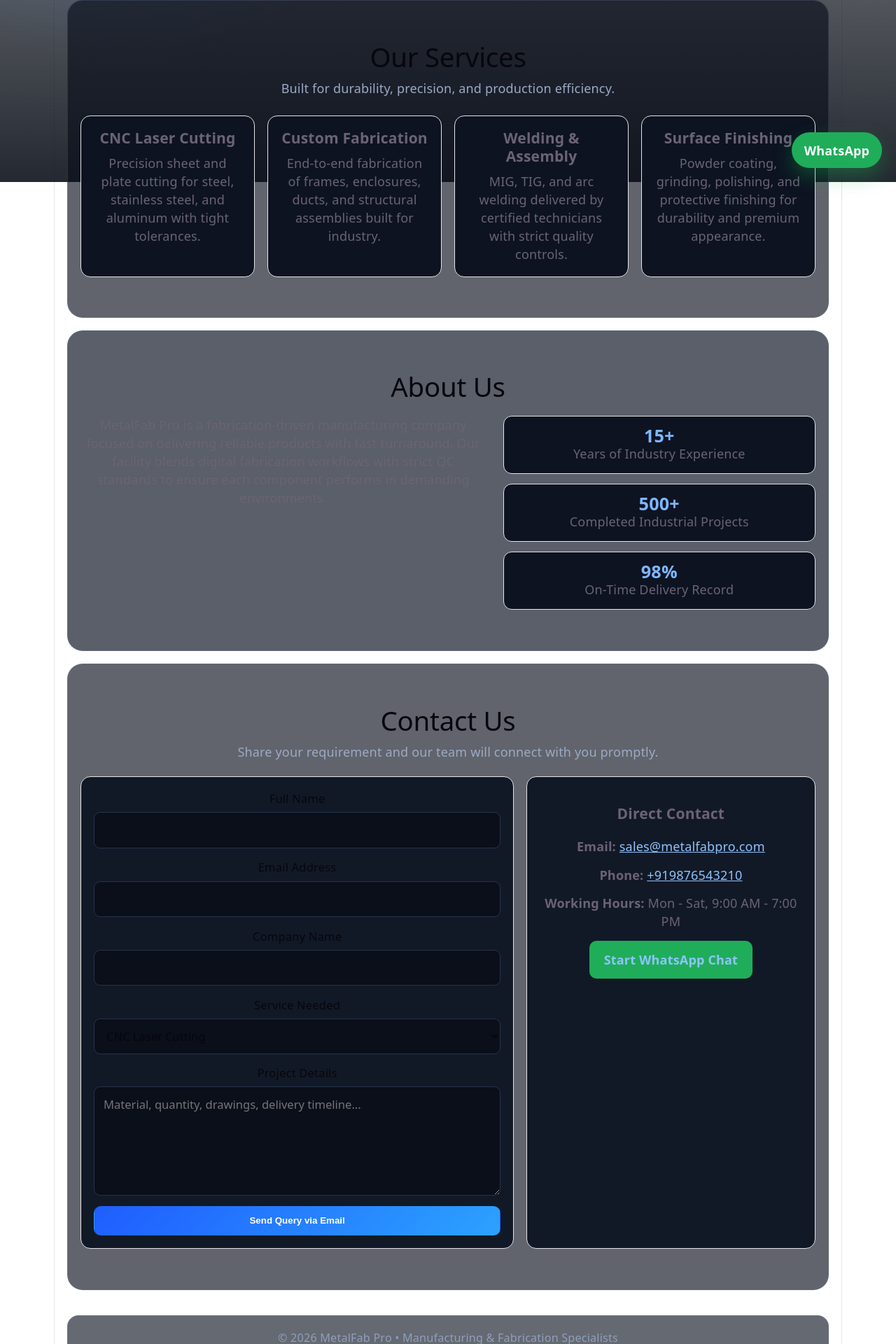
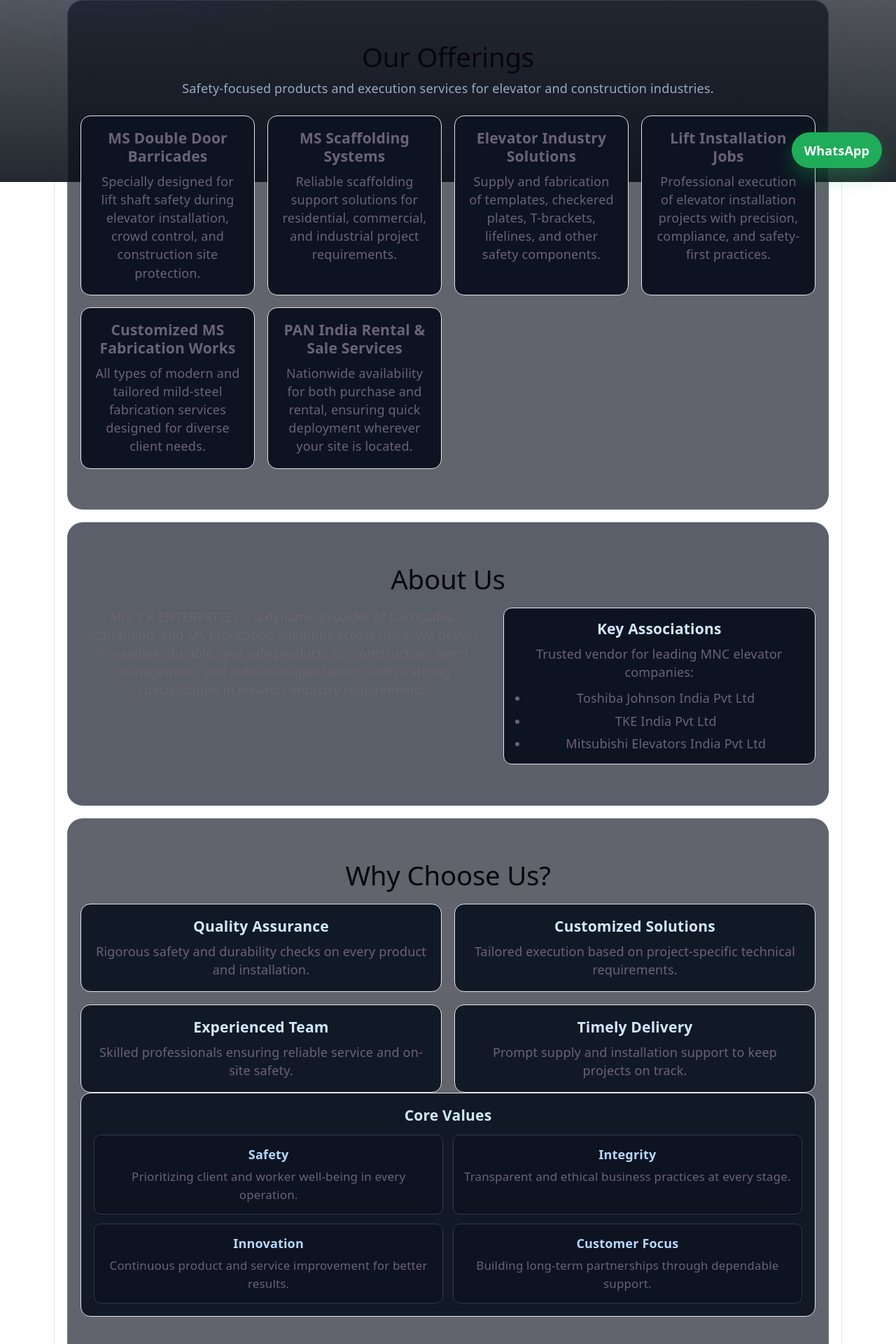
Before and after one commit to manojvkhatokar/website, a React app: page / in a window 1280 px wide. Shown: the part 540-2460 px from the top of the page at 70% size. Built offline with nearby package versions, Linux system fonts and the light colour scheme; the HTML template or start-up script is replaced by a standard one.

Commit message:
data include

```diff
--- a/src/App.css
+++ b/src/App.css
@@ -218,12 +218,52 @@
   background: rgba(13, 20, 35, 0.68);
 }
 
+.map-layout {
+  margin-top: 1.2rem;
+  display: grid;
+  grid-template-columns: 1.35fr 0.9fr;
+  gap: 1rem;
+}
+
+.map-frame,
+.map-details {
+  border: 1px solid var(--border);
+  border-radius: 14px;
+  background: rgba(13, 19, 33, 0.92);
+  overflow: hidden;
+}
+
+.map-frame iframe {
+  width: 100%;
+  height: 360px;
+  border: 0;
+  display: block;
+}
+
+.map-details {
+  padding: 1rem;
+}
+
+.map-details h3 {
+  margin: 0 0 0.7rem;
+  color: #d2e8ff;
+}
+
+.map-details p {
+  margin: 0 0 1rem;
+}
+
 .about-grid {
   margin-top: 1rem;
   display: grid;
   grid-template-columns: 1.3fr 1fr;
   gap: 1.4rem;
   align-items: start;
+}
+
+.about-side {
+  display: grid;
+  gap: 0.9rem;
 }
 
 .stats {
@@ -245,6 +285,87 @@
   display: block;
   color: #7fb7ff;
   font-size: 1.4rem;
+}
+
+.associations {
+  border: 1px solid var(--border);
+  border-radius: 12px;
+  padding: 0.9rem;
+  background: #0d1321;
+}
+
+.associations h3 {
+  margin: 0 0 0.55rem;
+  color: #d2e8ff;
+}
+
+.associations p {
+  margin: 0 0 0.6rem;
+}
+
+.associations ul {
+  margin: 0;
+  padding-left: 1.05rem;
+  display: grid;
+  gap: 0.35rem;
+}
+
+.why-grid {
+  margin-top: 1rem;
+  display: grid;
+  grid-template-columns: repeat(2, 1fr);
+  gap: 1rem;
+}
+
+.why-card,
+.statement-card {
+  border: 1px solid var(--border);
+  border-radius: 14px;
+  padding: 1rem;
+  background: rgba(13, 19, 33, 0.92);
+}
+
+.why-card h3,
+.statement-card h3 {
+  margin: 0 0 0.55rem;
+  color: #d2e8ff;
+}
+
+.why-card p,
+.statement-card p {
+  margin: 0;
+}
+
+.mission-vision-grid {
+  margin-top: 1rem;
+  display: grid;
+  grid-template-columns: repeat(2, 1fr);
+  gap: 1rem;
+}
+
+.values-grid {
+  margin-top: 0.85rem;
+  display: grid;
+  grid-template-columns: repeat(2, 1fr);
+  gap: 0.75rem;
+}
+
+.value-item {
+  padding: 0.75rem;
+  border: 1px solid #2b3952;
+  border-radius: 10px;
+  background: #0d1321;
+}
+
+.value-item strong {
+  display: block;
+  margin-bottom: 0.35rem;
+  color: #b6d7ff;
+}
+
+.value-item p {
+  margin: 0;
+  font-size: 0.94rem;
 }
 
 .contact-layout {
@@ -346,7 +467,14 @@
 @media (max-width: 1000px) {
   .hero-section,
   .about-grid,
+  .why-grid,
+  .mission-vision-grid,
+  .map-layout,
   .contact-layout {
+    grid-template-columns: 1fr;
+  }
+
+  .values-grid {
     grid-template-columns: 1fr;
   }
 
--- a/src/App.jsx
+++ b/src/App.jsx
@@ -4,33 +4,86 @@ import './App.css'
 
 const COMPANY_EMAIL = 'sales@metalfabpro.com'
 const COMPANY_PHONE = '919876543210'
+const COMPANY_ADDRESS =
+  'Plot 42, MIDC Industrial Area, Bhosari, Pune, Maharashtra 411026, India'
 
 const services = [
   {
-    title: 'CNC Laser Cutting',
+    title: 'MS Double Door Barricades',
     description:
-      'Precision sheet and plate cutting for steel, stainless steel, and aluminum with tight tolerances.',
+      'Specially designed for lift shaft safety during elevator installation, crowd control, and construction site protection.',
   },
   {
-    title: 'Custom Fabrication',
+    title: 'MS Scaffolding Systems',
     description:
-      'End-to-end fabrication of frames, enclosures, ducts, and structural assemblies built for industry.',
+      'Reliable scaffolding support solutions for residential, commercial, and industrial project requirements.',
   },
   {
-    title: 'Welding & Assembly',
+    title: 'Elevator Industry Solutions',
     description:
-      'MIG, TIG, and arc welding delivered by certified technicians with strict quality controls.',
+      'Supply and fabrication of templates, checkered plates, T-brackets, lifelines, and other safety components.',
   },
   {
-    title: 'Surface Finishing',
+    title: 'Lift Installation Jobs',
     description:
-      'Powder coating, grinding, polishing, and protective finishing for durability and premium appearance.',
+      'Professional execution of elevator installation projects with precision, compliance, and safety-first practices.',
+  },
+  {
+    title: 'Customized MS Fabrication Works',
+    description:
+      'All types of modern and tailored mild-steel fabrication services designed for diverse client needs.',
+  },
+  {
+    title: 'PAN India Rental & Sale Services',
+    description:
+      'Nationwide availability for both purchase and rental, ensuring quick deployment wherever your site is located.',
   },
 ]
 
 const whatsappChatLink = `https://wa.me/${COMPANY_PHONE}?text=${encodeURIComponent(
   'Hello MetalFab Pro, I would like to discuss a manufacturing requirement.',
 )}`
+const mapsQuery = encodeURIComponent(COMPANY_ADDRESS)
+const mapsEmbedLink = `https://maps.google.com/maps?q=${mapsQuery}&z=15&output=embed`
+const mapsOpenLink = `https://www.google.com/maps/search/?api=1&query=${mapsQuery}`
+
+const whyChooseUsPoints = [
+  {
+    title: 'Quality Assurance',
+    description: 'Rigorous safety and durability checks on every product and installation.',
+  },
+  {
+    title: 'Customized Solutions',
+    description: 'Tailored execution based on project-specific technical requirements.',
+  },
+  {
+    title: 'Experienced Team',
+    description: 'Skilled professionals ensuring reliable service and on-site safety.',
+  },
+  {
+    title: 'Timely Delivery',
+    description: 'Prompt supply and installation support to keep projects on track.',
+  },
+]
+
+const coreValues = [
+  {
+    title: 'Safety',
+    description: 'Prioritizing client and worker well-being in every operation.',
+  },
+  {
+    title: 'Integrity',
+    description: 'Transparent and ethical business practices at every stage.',
+  },
+  {
+    title: 'Innovation',
+    description: 'Continuous product and service improvement for better results.',
+  },
+  {
+    title: 'Customer Focus',
+    description: 'Building long-term partnerships through dependable support.',
+  },
+]
 
 function App() {
   const canvasRef = useRef(null)
@@ -94,7 +147,7 @@ function App() {
 
     const particleMaterial = new THREE.PointsMaterial({
       vertexColors: true,
-      size: 0.06,
+      size: 0.09,
       sizeAttenuation: true,
       transparent: true,
       opacity: 0.9,
@@ -215,8 +268,12 @@ function App() {
             MetalFab Pro
           </a>
           <nav>
-            <a href="#services">Services</a>
+            <a href="#services">Offerings</a>
             <a href="#about">About</a>
+            <a href="#why-us">Why Us</a>
+            <a href="#mission">Mission</a>
+            <a href="#vision">Vision</a>
+            <a href="#location">Location</a>
             <a href="#contact">Contact</a>
           </nav>
         </header>
@@ -256,9 +313,9 @@ function App() {
         </section>
 
         <section className="section" id="services">
-        <h2 className="reveal">Our Services</h2>
+        <h2 className="reveal">Our Offerings</h2>
         <p className="section-subtitle reveal" style={{ '--reveal-delay': '100ms' }}>
-          Built for durability, precision, and production efficiency.
+          Safety-focused products and execution services for elevator and construction industries.
         </p>
         <div className="service-grid">
           {services.map((service, index) => (
@@ -278,26 +335,98 @@ function App() {
         <h2 className="reveal">About Us</h2>
         <div className="about-grid">
           <p className="reveal" style={{ '--reveal-delay': '90ms' }}>
-            MetalFab Pro is a fabrication-driven manufacturing company focused on
-            delivering reliable products with fast turnaround. Our facility blends
-            digital fabrication workflows with strict QC standards to ensure each
-            component performs in demanding environments.
+            M/s V K ENTERPRISES is a dynamic provider of barricades, scaffolding, and MS fabrication solutions
+            across India. We deliver innovative, durable, and safe products for construction, event management,
+            and industrial applications, with a strong specialization in elevator industry requirements.
           </p>
-          <ul className="stats">
-            <li className="reveal" style={{ '--reveal-delay': '140ms' }}>
-              <strong>15+</strong>
-              <span>Years of Industry Experience</span>
-            </li>
-            <li className="reveal" style={{ '--reveal-delay': '220ms' }}>
-              <strong>500+</strong>
-              <span>Completed Industrial Projects</span>
-            </li>
-            <li className="reveal" style={{ '--reveal-delay': '300ms' }}>
-              <strong>98%</strong>
-              <span>On-Time Delivery Record</span>
-            </li>
-          </ul>
+          <div className="about-side">
+            <div className="associations reveal" style={{ '--reveal-delay': '360ms' }}>
+              <h3>Key Associations</h3>
+              <p>Trusted vendor for leading MNC elevator companies:</p>
+              <ul>
+                <li>Toshiba Johnson India Pvt Ltd</li>
+                <li>TKE India Pvt Ltd</li>
+                <li>Mitsubishi Elevators India Pvt Ltd</li>
+              </ul>
+            </div>
+          </div>
         </div>
+        </section>
+
+        <section className="section" id="why-us">
+          <h2 className="reveal">Why Choose Us?</h2>
+          <div className="why-grid">
+            {whyChooseUsPoints.map((point, index) => (
+              <article
+                className="why-card reveal"
+                key={point.title}
+                style={{ '--reveal-delay': `${100 + index * 80}ms` }}
+              >
+                <h3>{point.title}</h3>
+                <p>{point.description}</p>
+              </article>
+            ))}
+          </div>
+
+          <article className="statement-card reveal" style={{ '--reveal-delay': '220ms' }}>
+            <h3>Core Values</h3>
+            <div className="values-grid">
+              {coreValues.map((value) => (
+                <div key={value.title} className="value-item">
+                  <strong>{value.title}</strong>
+                  <p>{value.description}</p>
+                </div>
+              ))}
+            </div>
+          </article>
+        </section>
+
+        <section className="section section-alt" id="mission">
+          <h2 className="reveal">Mission</h2>
+            <p>
+              To enhance safety and efficiency in construction and elevator
+              installation through innovative barricade, scaffolding, and
+              fabrication solutions.
+            </p>
+        </section>
+
+        <section className="section" id="vision">
+          <h2 className="reveal">Vision</h2>
+            <p>
+              To be India’s leading provider of barricades, scaffolding, and
+              fabrication services, recognized for safety, quality, and customer
+              satisfaction.
+            </p>
+        </section>
+
+        <section className="section" id="location">
+          <h2 className="reveal">Our Location</h2>
+          <p className="section-subtitle reveal" style={{ '--reveal-delay': '90ms' }}>
+            Visit our fabrication facility or navigate directly using Google Maps.
+          </p>
+          <div className="map-layout">
+            <div className="map-frame reveal" style={{ '--reveal-delay': '150ms' }}>
+              <iframe
+                title="MetalFab Pro facility location"
+                src={mapsEmbedLink}
+                loading="lazy"
+                referrerPolicy="no-referrer-when-downgrade"
+                allowFullScreen
+              />
+            </div>
+            <aside className="map-details reveal" style={{ '--reveal-delay': '220ms' }}>
+              <h3>Plant Address</h3>
+              <p>{COMPANY_ADDRESS}</p>
+              <a
+                className="btn btn-secondary"
+                href={mapsOpenLink}
+                target="_blank"
+                rel="noreferrer"
+              >
+                Open in Google Maps
+              </a>
+            </aside>
+          </div>
         </section>
 
         <section className="section" id="contact">
```
